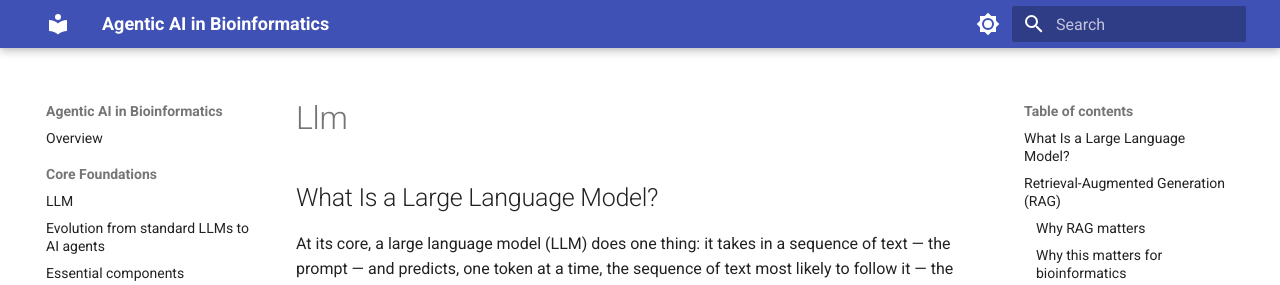
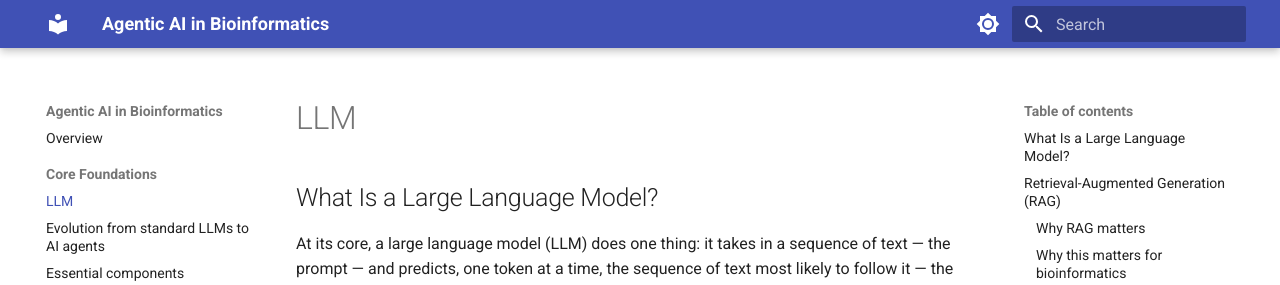
Before and after one commit to xie186/AgenticAI_cookbook, an MkDocs documentation site: the page built from docs/llm.md, in a window 1280 px wide and 900 px high. Shown: the top 285 px of the window. Built offline with MkDocs 1.6.1 and Material for MkDocs 9.7.7, drawn with Linux system fonts in a browser that asks for light colours.

```diff
--- a/mkdocs.yml
+++ b/mkdocs.yml
@@ -51,7 +51,7 @@ markdown_extensions:
 nav:
   - Overview: index.md
   - Core Foundations:
-      - LLM:  LLM.md
+      - LLM:  llm.md
       - Evolution from standard LLMs to AI agents: llm2agent.md
       - Essential components: agent_essential.md
   - Orchestration with LangChain & LangGraph:
```
Also changed, not shown: docs/agent_essential.md (added), docs/basics_langchain.md (added).
